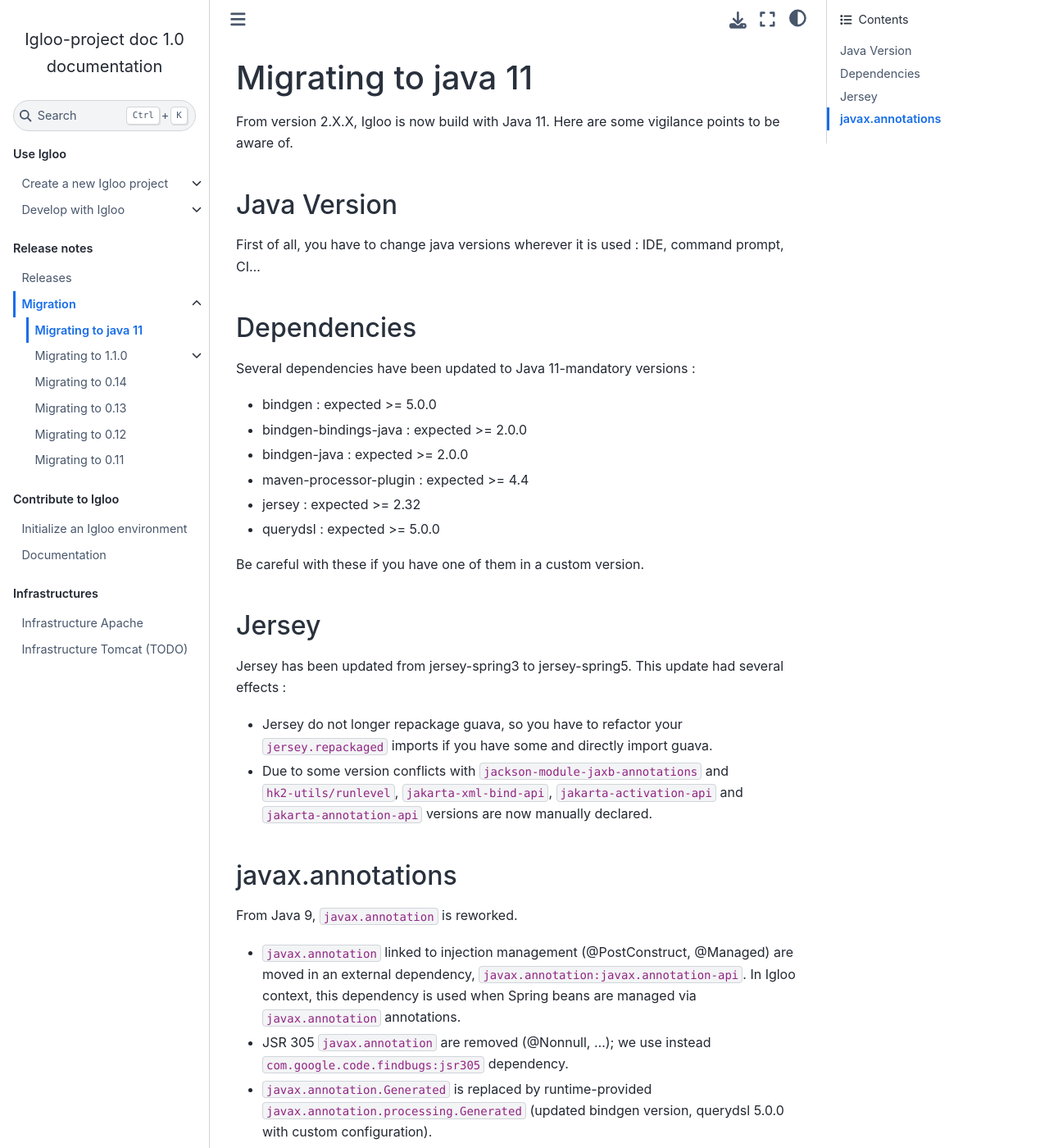
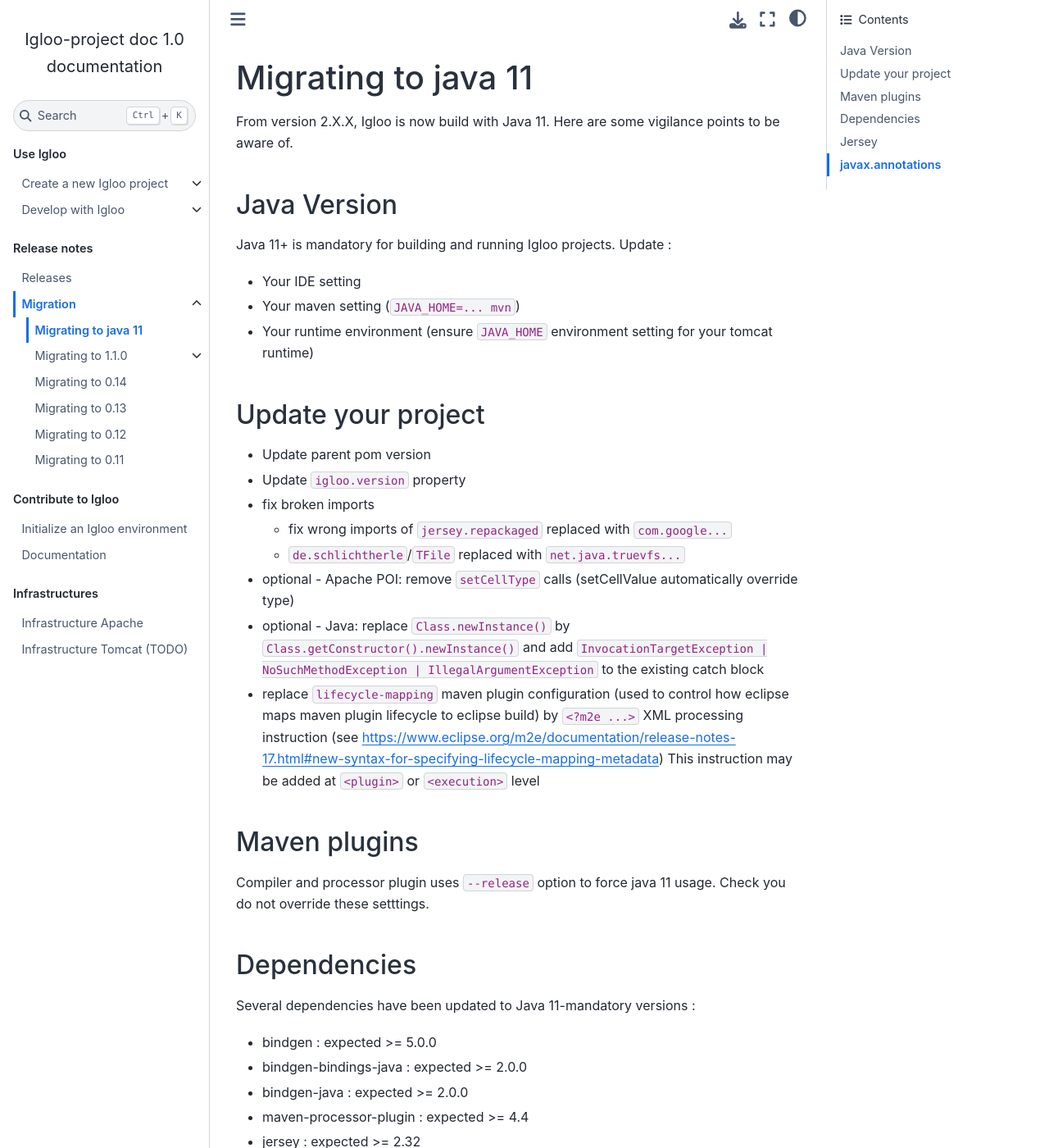
Before and after one commit to igloo-project/igloo-doc, a Sphinx documentation site: the page built from source/release-notes/migration/migrating-to-java11.rst, in a window 1280 px wide and 1400 px high. Shown: the whole window at 82% size. Built offline with Sphinx 7.4.7 and the Sphinx Book theme 1.1.4, drawn with Linux system fonts in a browser that asks for light colours.

Commit message:
reworked java 11 migration

```diff
--- a/source/release-notes/migration/migrating-to-java11.rst
+++ b/source/release-notes/migration/migrating-to-java11.rst
@@ -10,8 +10,39 @@
 Java Version
 ============
 
-First of all, you have to change java versions wherever it is used : IDE,
-command prompt, CI...
+Java 11+ is mandatory for building and running Igloo projects. Update :
+
+* Your IDE setting
+* Your maven setting (``JAVA_HOME=... mvn``)
+* Your runtime environment (ensure ``JAVA_HOME`` environment setting for your tomcat runtime)
+
+
+Update your project
+===================
+
+* Update parent pom version
+* Update ``igloo.version`` property
+* fix broken imports
+
+  * fix wrong imports of ``jersey.repackaged`` replaced with ``com.google...``
+  * ``de.schlichtherle``/``TFile`` replaced with ``net.java.truevfs...``
+
+* optional - Apache POI: remove ``setCellType`` calls (setCellValue automatically override type)
+* optional - Java: replace ``Class.newInstance()`` by ``Class.getConstructor().newInstance()`` and
+  add ``InvocationTargetException | NoSuchMethodException | IllegalArgumentException`` to the
+  existing catch block
+
+* replace ``lifecycle-mapping`` maven plugin configuration (used to control how eclipse maps
+  maven plugin lifecycle to eclipse build) by ``<?m2e ...>`` XML processing instruction
+  (see https://www.eclipse.org/m2e/documentation/release-notes-17.html#new-syntax-for-specifying-lifecycle-mapping-metadata)
+  This instruction may be added at ``<plugin>`` or ``<execution>`` level
+
+
+Maven plugins
+=============
+
+Compiler and processor plugin uses ``--release`` option to force java 11 usage. Check you do not
+override these setttings.
 
 
 Dependencies
```
